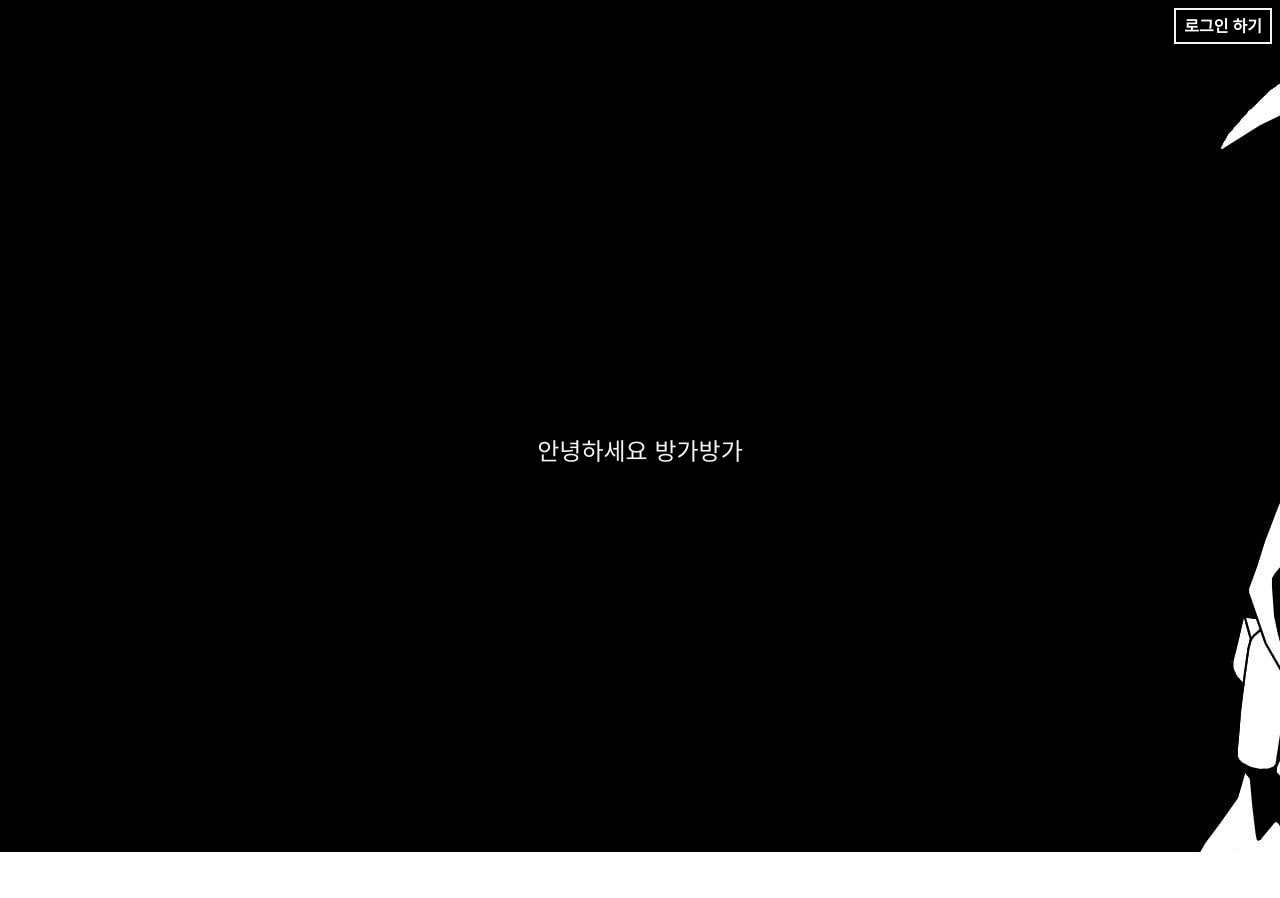
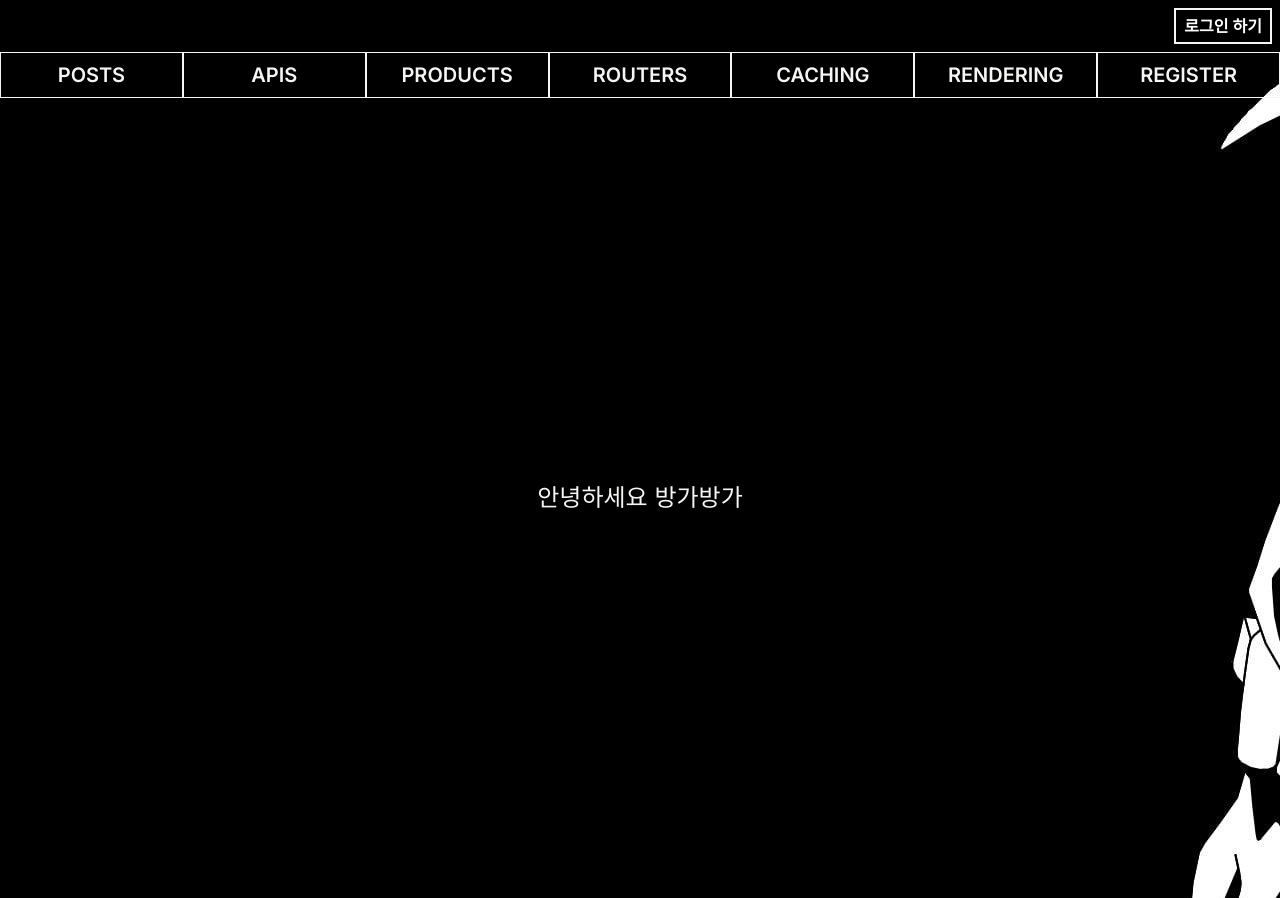
Before and after one commit to yeo-hyeonseok/study_nextjs, a Next.js app: page / in a window 1280 px wide. Before the commit the page ends 852 px from the top, so only its background shows below. Built offline with nearby package versions, Linux system fonts and the light colour scheme; no server answers.

Commit message:
[new] 회원가입 페이지 추가

```diff
--- /dev/null
+++ b/app/register/page.tsx
@@ -0,0 +1,11 @@
+import RegisterForm from "../src/components/apis/registerForm";
+
+export default async function Register() {
+  return (
+    <div className="flex items-center flex-col pt-8 pb-8">
+      <div className="w-1/4">
+        <RegisterForm />
+      </div>
+    </div>
+  );
+}
--- a/app/src/components/common/navigation.tsx
+++ b/app/src/components/common/navigation.tsx
@@ -15,7 +15,7 @@ export default function Navigation() {
   }
 
   return (
-    <div className={`flex justify-around ${pathName === "/" && "hidden"}`}>
+    <div className={`flex justify-around`}>
       <Link href="/posts" className={getStyle("/posts")}>
         POSTS
       </Link>
@@ -34,6 +34,9 @@ export default function Navigation() {
       <Link href="/rendering" className={getStyle("/rendering")}>
         RENDERING
       </Link>
+      <Link href="/register" className={getStyle("/register")}>
+        REGISTER
+      </Link>
     </div>
   );
 }
--- a/tsconfig.json
+++ b/tsconfig.json
@@ -37,7 +37,9 @@
     "app/list/page.jsx",
     "app/posts/page.jsx",
     "app/src/components/main/loginButton.jsx",
-    "app/src/components/common/logoutButton.jsx"
+    "app/src/components/common/logoutButton.jsx",
+    "app/apis/page.jsx",
+    "app/layout.jsx"
   ],
   "exclude": ["node_modules"]
 }
```
Also changed, not shown: app/layout.jsx (renamed from app/layout.tsx, +1 -7 lines).
